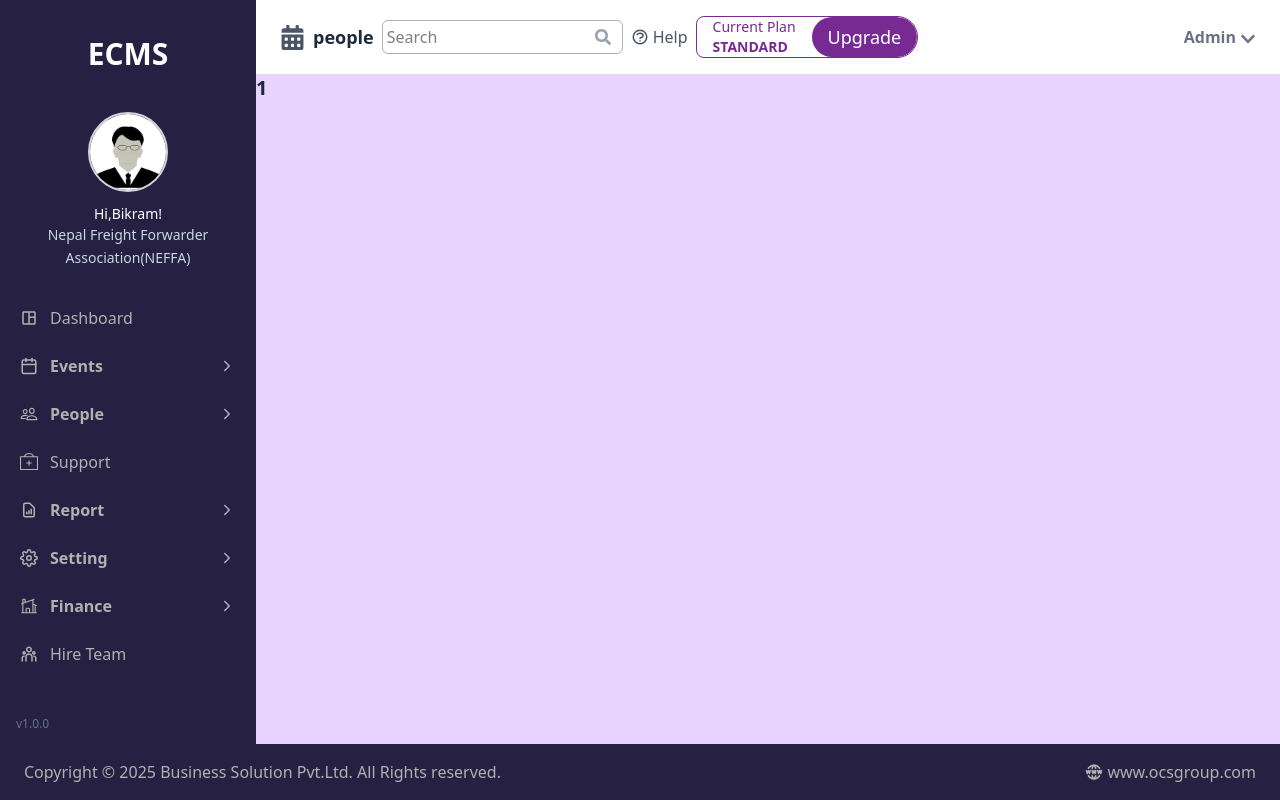
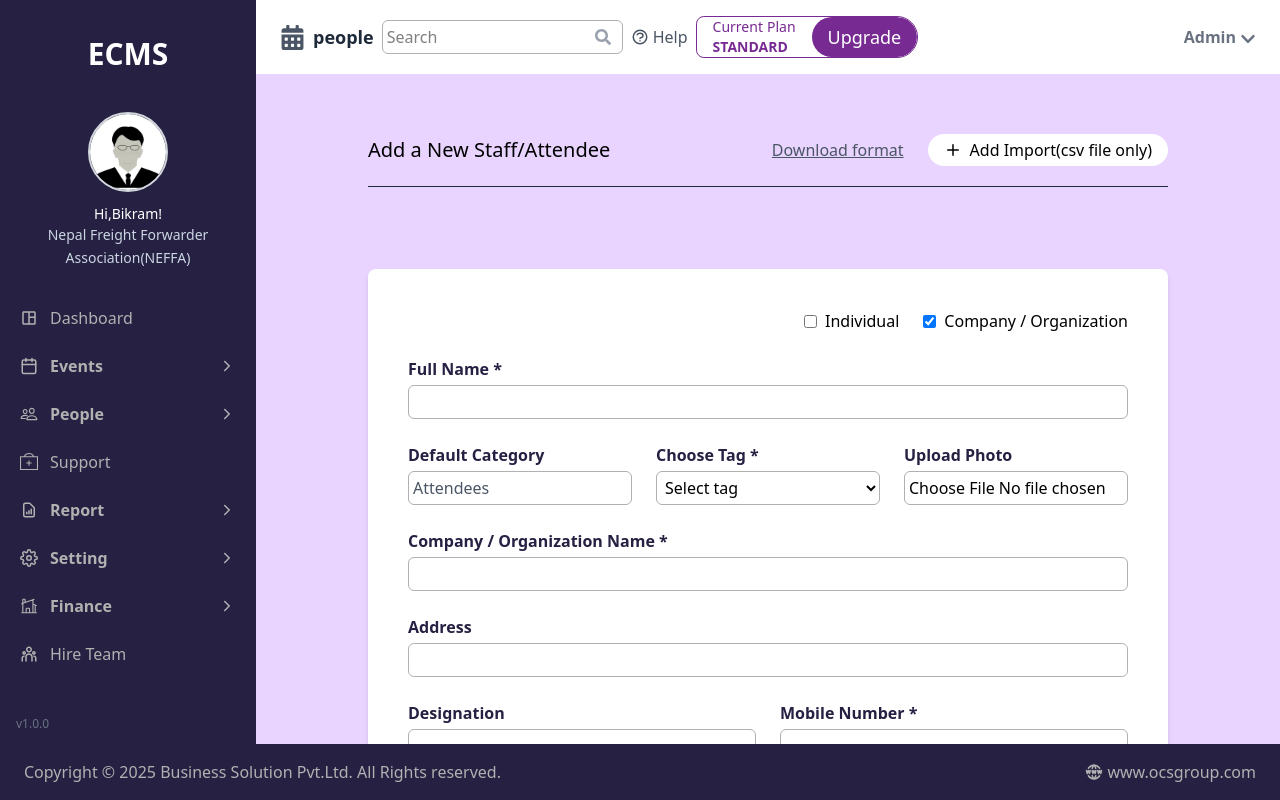
Before and after one commit to koiraladarwin/ecmsadminpage, a React (Vite) app: page /people/1 in a window 1280 px wide. Built offline with nearby package versions, Linux system fonts and the light colour scheme.

Commit message:
feat: make the attendee form and small changes in spacing

```diff
--- a/src/features/dashboard/people/components/AddAttendeesCard.jsx
+++ b/src/features/dashboard/people/components/AddAttendeesCard.jsx
@@ -5,8 +5,8 @@ import { useNavigate } from 'react-router-dom'
 function AddAttendeesCard() {
   const navigate = useNavigate()
   return (
-    <div className="w-full flex justify-center items-center pb-20">
-      <div className="flex flex-col justify-center items-center bg-white  border-1 border-bg-sidebar-hover rounded-md w-[88%]  shadow-md py-10 text-center gap-6">
+    <div className="flex justify-center items-center w-full pb-20">
+      <div className="flex flex-col justify-center w-full items-center bg-white  border-1 border-bg-sidebar-hover rounded-md  shadow-md py-10 text-center gap-6">
         <h3 className="text-2xl font-bold">Add Your Team & Attendees</h3>
         <p className="text-gray-600 text-center w-[60%]">
           Bring your team and audience on board! Add staff or <br />
--- a/src/features/dashboard/people/components/Header.jsx
+++ b/src/features/dashboard/people/components/Header.jsx
@@ -3,10 +3,10 @@ import Button from './Button'
 
 function Header({ title, download = false }) {
   return (
-    <div className=' px-15 pt-15 pb-5  '>
+    <div className='pt-15 pb-5 w-full '>
       <div className='w-full flex flex-col gap-6 md:flex-row justify-between items-center border-b border-gray-800 pb-5 '>
         <div className='text-xl'>{title}</div>
-        <div className='flex flex-col lg:flex-row gap-6'>
+        <div className='flex flex-col lg:flex-row lg:items-center gap-6'>
           {download ? <p className='underline text-gray-600'>Download format</p> : <Button type='primary' text='Add Staff/Attendee' />}
           <Button type='secondary' text='Add Import(csv file only)' />
         </div>
--- /dev/null
+++ b/src/features/dashboard/people/components/NormalBtn.jsx
@@ -0,0 +1,19 @@
+import React from 'react'
+import { FiPlus } from 'react-icons/fi'
+
+function NormalBtn({ text, type }) {
+  const styles = {
+    primary: 'bg-sidebar-hover text-white hover:bg-purple-500',
+    secondary: 'bg-white text-black hover:bg-gray-500 hover:text-white',
+    danger: 'bg-red-700 text-white hover:bg-red-400 font-bold'
+  }
+  return (
+    <div>
+      <button className={`flex items-center gap-2 px-4 py-1  rounded-full hover:bg-gray-400 transition ${styles[type]}`}>
+        {text}
+      </button>
+    </div>
+  )
+}
+
+export default NormalBtn
--- /dev/null
+++ b/src/features/dashboard/people/components/form/AddAttendeeForm.jsx
@@ -0,0 +1,133 @@
+import React, { useState } from 'react'
+import NormalBtn from '../NormalBtn'
+
+function AddAttendeeForm() {
+  const [tag, setTag] = useState('')
+  const [attendeeType, setAttendeeType] = useState('company')
+
+  return (
+    <div className="w-full flex justify-center items-center py-10  min-h-screen">
+      <div className="w-full bg-white p-6 sm:p-10 rounded-lg shadow-md flex flex-col gap-6">
+
+        {/* Attendee Type */}
+        <div className="flex flex-col md:flex-row gap-6 justify-end">
+          <label className="flex items-center gap-2">
+            <input
+              type="checkbox"
+              name="attendeeType"
+              value="individual"
+              checked={attendeeType === 'individual'}
+              onChange={() => setAttendeeType('individual')}
+            />
+            Individual
+          </label>
+          <label className="flex items-center gap-2">
+            <input
+              type="checkbox"
+              name="attendeeType"
+              value="company"
+              checked={attendeeType === 'company'}
+              onChange={() => setAttendeeType('company')}
+            />
+            Company / Organization
+          </label>
+        </div>
+
+        {/* Full Name */}
+        <div className="flex flex-col">
+          <label className="font-bold text-sidebar-bg">
+            Full Name <span className="text-sidebar-bg">*</span>
+          </label>
+          <input type="text" className="border rounded-md p-2 mt-1 w-full outline-none" />
+        </div>
+
+        {/* Category, Tag, Upload Photo */}
+        {/* Category */}
+        <div className="flex flex-col sm:flex-row gap-4 sm:gap-6">
+          <div className="flex flex-col flex-1">
+            <label className="font-bold text-sidebar-bg">Default Category</label>
+            <input
+              type="text"
+              value="Attendees"
+              disabled
+              className="border rounded-md p-2 mt-1 text-gray-600 cursor-not-allowed w-full outline-none"
+            />
+          </div>
+
+          {/* Tag */}
+          <div className="flex flex-col flex-1">
+            <label className="font-bold text-sidebar-bg">
+              Choose Tag <span className="text-sidebar-bg">*</span>
+            </label>
+            <select
+              value={tag}
+              onChange={(e) => setTag(e.target.value)}
+              className="border rounded-md p-2 mt-1 w-full"
+            >
+              <option value="">Select tag</option>
+              <option value="tag-1">TAG1</option>
+              <option value="tag-2">TAG2</option>
+              <option value="tag-3">TAG3</option>
+            </select>
+          </div>
+
+          {/* upload photo */}
+          <div className="flex flex-col flex-1">
+            <label className="font-bold text-sidebar-bg">Upload Photo</label>
+            <input
+              type="file"
+              className="border rounded-md  mt-1 w-full outline-none"
+            />
+          </div>
+        </div>
+
+        {/* Company / Organization */}
+        <div className="flex flex-col">
+          <label className="font-bold text-sidebar-bg">
+            Company / Organization Name <span className="text-sidebar-bg">*</span>
+          </label>
+          <input type="text" className="border rounded-md p-2 mt-1 w-full outline-none" />
+        </div>
+
+        {/* Address */}
+        <div className="flex flex-col">
+          <label className="font-bold text-sidebar-bg">Address</label>
+          <input type="text" className="border rounded-md p-2 mt-1 w-full outline-none" />
+        </div>
+
+        {/* Designation & Mobile */}
+        {/* designation */}
+        <div className="flex flex-col sm:flex-row gap-4 sm:gap-6">
+          <div className="flex flex-col flex-1">
+            <label className="font-bold text-sidebar-bg">Designation</label>
+            <input type="text" className="border rounded-md p-2 mt-1 w-full ouline-none" />
+          </div>
+
+          {/* mobile */}
+          <div className="flex flex-col flex-1">
+            <label className="font-bold text-sidebar-bg">
+              Mobile Number <span className="text-sidebar-bg">*</span>
+            </label>
+            <input type="text" className="border rounded-md p-2 mt-1 w-full outline-none" />
+          </div>
+        </div>
+
+        {/* Email */}
+        <div className="flex flex-col">
+          <label className="font-bold text-sidebar-bg">
+            Email Address <span className="text-sidebar-bg">*</span>
+          </label>
+          <input type="email" className="border rounded-md p-2 mt-1 w-full outline-none" />
+        </div>
+
+        {/* btns */}
+        <div className='flex gap-6 flex-col md:flex-row'>
+          <NormalBtn text="Save" type='primary'/>
+          <NormalBtn text="Save & Add New" type='primary' />
+        </div>
+      </div>
+    </div>
+  )
+}
+
+export default AddAttendeeForm
--- a/src/features/dashboard/people/pages/PeoplePage.jsx
+++ b/src/features/dashboard/people/pages/PeoplePage.jsx
@@ -1,5 +1,5 @@
 import React from 'react'
-import Header from '../components/header'
+import Header from '../components/Header'
 import AddAttendeesCard from '../components/AddAttendeesCard'
 
 
@@ -7,15 +7,15 @@ function PeoplePage() {
 
 
   return (
-    <>
+    <div className='w-full px-14'>
       <Header title="Staffs/Attendees" />
-      <div className="w-full flex justify-center lg:justify-end px-4 sm:px-6 py-2">
-        <p className="underline text-gray-600 text-sm sm:text-base lg:pe-10 xl:pe-12 pe-0">
+      <div className="w-full flex justify-center lg:justify-end">
+        <p className="underline text-gray-600 pb-4 text-sm sm:text-base">
           Download Format
         </p>
       </div>
       <AddAttendeesCard />
-    </>
+    </div>
   )
 }
 
--- a/src/features/dashboard/people/pages/StaffAttendeePage.jsx
+++ b/src/features/dashboard/people/pages/StaffAttendeePage.jsx
@@ -1,13 +1,16 @@
 import React from 'react'
 import { useParams } from 'react-router-dom'
+import Header from '../components/Header'
+import AddAttendeeForm from '../components/form/AddAttendeeForm'
 
 function StaffAttendeePage() {
   const { peopleId } = useParams()
 
   return (
-    <h2 className="text-xl font-bold text-gray-800">
-      {peopleId}
-    </h2>
+   <div className='w-full lg:px-28 px-5'>
+   <Header title='Add a New Staff/Attendee' download={true}/>
+   <AddAttendeeForm/>
+   </div>
   )
 }
 
```
